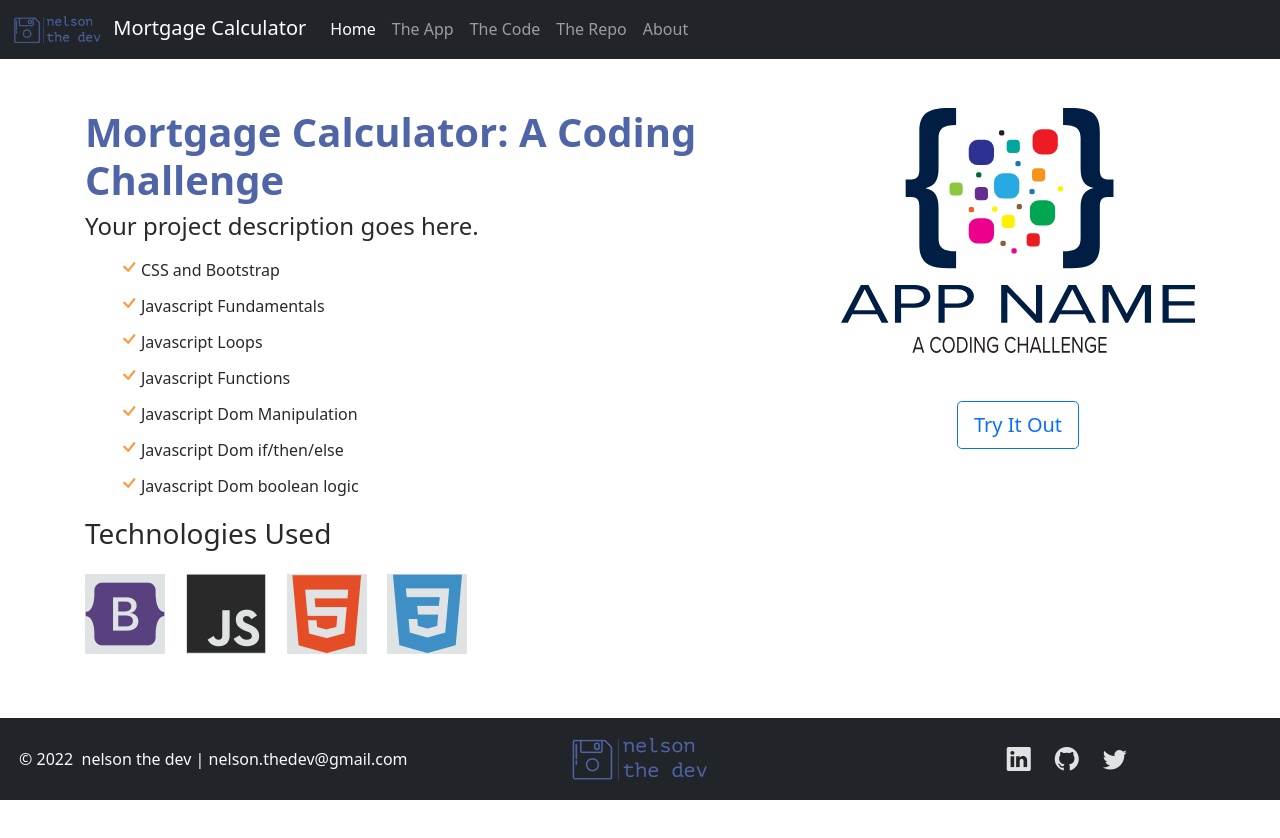
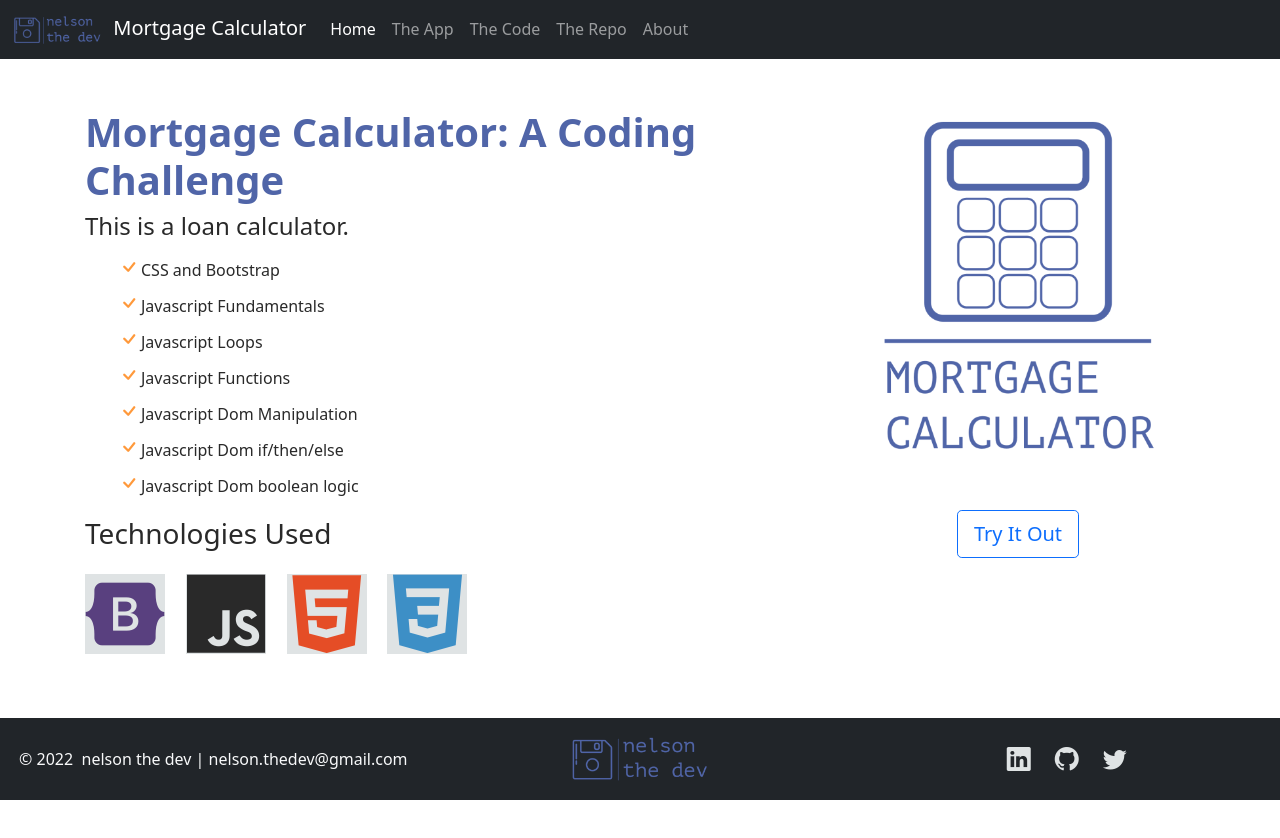
Before and after one commit to nelsonleopold/mortgage-calculator-genesis, a plain HTML site: page index.html in a window 1280 px wide. Drawn offline with nearby package versions, Linux system fonts and the light colour scheme.

Commit message:
added images

```diff
--- a/index.html
+++ b/index.html
@@ -69,7 +69,7 @@
             <div class="row row-cols-1 row-cols-md-2">
                 <div class="col-12 col-md-8 order-last order-md-first">
                     <h1 class="fw-bold form-label">Mortgage Calculator: A Coding Challenge</h1>
-                    <h4>Your project description goes here.</h4>
+                    <h4>This is a loan calculator.</h4>
                     <ul class="checklist">
                         <li><i class="bi bi-check"></i>CSS and Bootstrap</li>
                         <li><i class="bi bi-check"></i>Javascript Fundamentals</li>
@@ -88,9 +88,9 @@
                     </div>
                 </div>
                 <div class="col-12 col-md-4 mb-3">
-                    <img src="/img/APPNAMELogo.svg" class="img-fluid" alt="">
+                    <img src="/img/mortgageCalculatorLargeTransparent1080x1080.png" class="img-fluid" alt="">
                     <div class="mt-5 text-center">
-                        <a type="button" href="" class="btn btn-outline-primary btn-lg">Try It Out</a>
+                        <a type="button" href="/app.html" class="btn btn-outline-primary btn-lg">Try It Out</a>
                     </div>
                 </div>
             </div>
```
Also changed, not shown: img/mortgageCalculatorLargeTransparent1080x1080.png (added), img/mortgageCalculatorTransparent1080X356.png (added).
